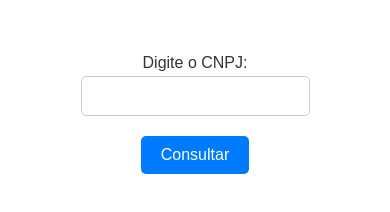
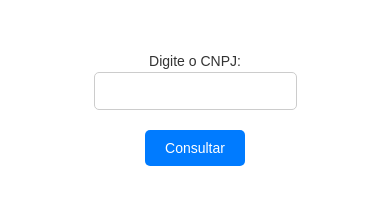
Before and after one commit to AlmirJrDev/CNPJ, a plain HTML site: page index.html in a window 390 px wide. Drawn offline with Linux system fonts and the light colour scheme.

Commit message:
responsive

```diff
--- a/style.css
+++ b/style.css
@@ -58,3 +58,28 @@ body {
 #result p:first-child {
   font-weight: bold;
 }
+
+/* Adicionando regras de estilo para telas menores */
+@media screen and (max-width: 600px) {
+  /* Reduzir o tamanho do formulário */
+  #cnpj-form {
+    max-width: 90%;
+  }
+
+  /* Ajustar o tamanho da fonte */
+  body {
+    font-size: 14px;
+  }
+
+  #cnpj-input {
+    font-size: 14px;
+  }
+
+  button[type="submit"] {
+    font-size: 14px;
+  }
+
+  #result {
+    max-width: 90%;
+  }
+}
```
Lines whose indentation alone changed are shown as unchanged.
